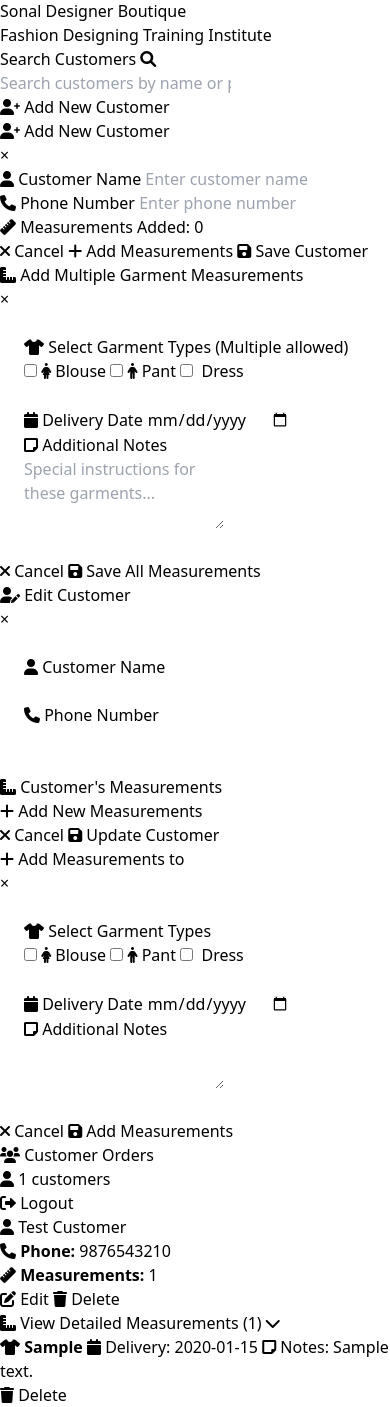
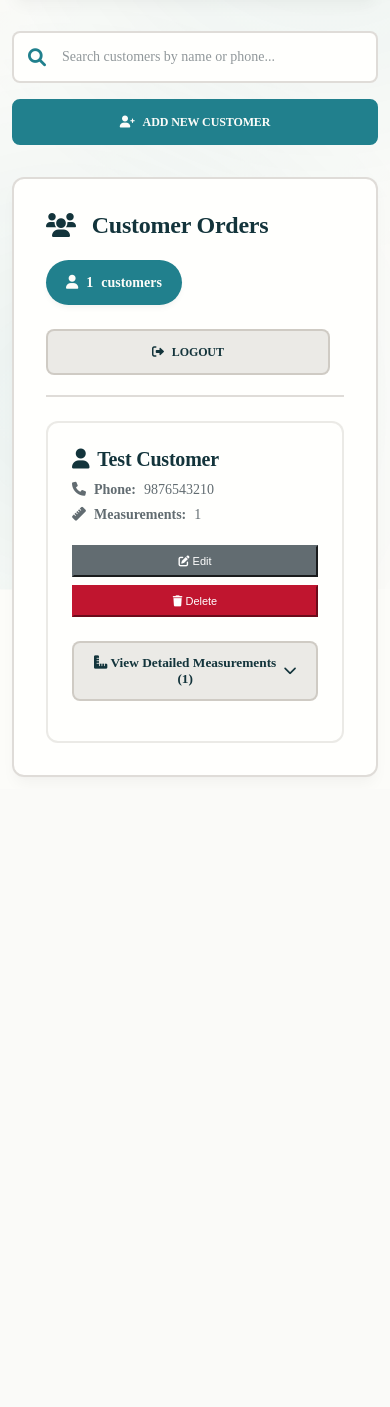
Before and after one commit to kinggrate/sonal-Designer-Boutique, a Flask app: page / in a window 390 px wide. Shown: the part 294-1701 px from the top of the page. After the commit the page ends 1071 px from the top, so only its background shows below. Run offline with Flask 3, Linux system fonts and the light colour scheme; a user stored in the database is signed in; tables that the repository leaves empty hold one stand-in row (values such as "Sample post"); style sheets or scripts are compiled from the project's sources.

Commit message:
Main Push

````diff
--- a/static/css/style.css
+++ b/static/css/style.css
@@ -738,17 +738,23 @@ select.form-control {
 }
 
 /* END PERPLEXITY DESIGN SYSTEM */
-```css
 :root {
-  /* Using design system colors instead of custom gold/black */
-  --color-accent-primary: var(--color-primary);
-  --color-accent-secondary: var(--color-primary-hover);
-  --color-accent-tertiary: var(--color-primary-active);
-  --color-accent-muted: var(--color-text-secondary);
-
-  /* Effects using design system colors */
-  --accent-glow: 0 0 var(--space-20) rgba(var(--color-teal-500-rgb), 0.6);
-  --accent-shadow: var(--shadow-lg);
+  /* Using design system colors instead of custom black/gold theme */
+  --color-gold: var(--color-primary);
+  --color-gold-light: var(--color-primary-hover);
+  --color-gold-dark: var(--color-primary-active);
+  --color-gold-muted: var(--color-text-secondary);
+  --color-warm-black: var(--color-surface);
+  --color-soft-black: var(--color-background);
+  --color-charcoal: var(--color-text-secondary);
+
+  /* Use design system typography */
+  --font-family-base: var(--font-family-base);
+  --font-family-accent: var(--font-family-base);
+
+  /* Adapt glows and shadows to design system */
+  --gold-glow: var(--focus-ring);
+  --gold-shadow: var(--shadow-md);
 }
 
 * {
@@ -763,6 +769,7 @@ body {
   color: var(--color-text);
   min-height: 100vh;
   line-height: var(--line-height-normal);
+  font-size: var(--font-size-base);
 }
 
 /* SPARKLE BACKGROUND */
@@ -773,8 +780,8 @@ body::before {
   left: 0;
   width: 100%;
   height: 100%;
-  background: radial-gradient(circle at 20% 80%, rgba(var(--color-teal-500-rgb), 0.08) 0%, transparent 50%),
-              radial-gradient(circle at 80% 20%, rgba(var(--color-teal-500-rgb), 0.08) 0%, transparent 50%);
+  background: radial-gradient(circle at 20% 80%, rgba(var(--color-teal-500-rgb), 0.1) 0%, transparent 50%),
+              radial-gradient(circle at 80% 20%, rgba(var(--color-teal-500-rgb), 0.1) 0%, transparent 50%);
   animation: sparkle 8s ease-in-out infinite alternate;
   z-index: 0;
   pointer-events: none;
@@ -827,14 +834,14 @@ body::before {
 
 .logo:hover {
   transform: scale(1.05);
-  box-shadow: 0 0 30px rgba(var(--color-teal-500-rgb), 0.8);
+  box-shadow: var(--shadow-lg);
 }
 
 .main-title {
   font-family: var(--font-family-base);
   font-size: var(--font-size-4xl);
   font-weight: var(--font-weight-bold);
-  color: var(--color-primary);
+  color: var(--color-text);
   text-shadow: 2px 2px 4px rgba(0, 0, 0, 0.3);
   margin-bottom: var(--space-16);
   letter-spacing: var(--letter-spacing-tight);
@@ -883,14 +890,15 @@ body::before {
   border-radius: var(--radius-base);
   color: var(--color-text);
   font-size: var(--font-size-base);
+  font-family: var(--font-family-base);
   transition: all var(--duration-normal) var(--ease-standard);
 }
 
 .search-input:focus {
-  outline: none;
+  outline: var(--focus-outline);
   border-color: var(--color-primary);
   box-shadow: var(--focus-ring);
-  background: var(--color-surface);
+  background: var(--color-background);
 }
 
 .search-input::placeholder {
@@ -915,22 +923,24 @@ body::before {
   font-size: var(--font-size-sm);
   text-transform: uppercase;
   letter-spacing: var(--letter-spacing-tight);
+  font-family: var(--font-family-base);
 }
 
 .btn:hover {
-  transform: translateY(-3px);
-  box-shadow: var(--shadow-lg);
+  transform: translateY(-2px);
+  box-shadow: var(--shadow-md);
   background: var(--color-primary-hover);
 }
 
-.btn:focus-visible {
-  outline: none;
+.btn:focus {
+  outline: var(--focus-outline);
   box-shadow: var(--focus-ring);
 }
 
 .btn-primary {
   background: var(--color-primary);
   color: var(--color-btn-primary-text);
+  border-color: var(--color-primary);
 }
 
 .btn-secondary {
@@ -952,19 +962,19 @@ body::before {
 
 .btn-edit {
   background: var(--color-info);
-  color: var(--color-surface);
+  color: var(--color-white);
   border-color: var(--color-info);
 }
 
 .btn-delete {
   background: var(--color-error);
-  color: var(--color-surface);
+  color: var(--color-white);
   border-color: var(--color-error);
 }
 
 .btn-add {
   background: var(--color-success);
-  color: var(--color-surface);
+  color: var(--color-white);
   border-color: var(--color-success);
 }
 
@@ -977,7 +987,7 @@ body::before {
   top: 0;
   width: 100%;
   height: 100%;
-  background-color: rgba(var(--color-slate-900-rgb), 0.9);
+  background-color: rgba(0, 0, 0, 0.8);
   backdrop-filter: blur(10px);
 }
 
@@ -985,7 +995,7 @@ body::before {
   background: var(--color-surface);
   margin: 2% auto;
   padding: 0;
-  border: 3px solid var(--color-border);
+  border: 2px solid var(--color-border);
   border-radius: var(--radius-lg);
   width: 90%;
   max-width: 900px;
@@ -1010,7 +1020,7 @@ body::before {
   padding: var(--space-24) var(--space-32);
   background: var(--color-primary);
   color: var(--color-btn-primary-text);
-  border-radius: calc(var(--radius-lg) - 3px) calc(var(--radius-lg) - 3px) 0 0;
+  border-radius: var(--radius-lg) var(--radius-lg) 0 0;
   display: flex;
   justify-content: space-between;
   align-items: center;
@@ -1037,11 +1047,11 @@ body::before {
   align-items: center;
   justify-content: center;
   border-radius: var(--radius-full);
-  background: rgba(var(--color-slate-900-rgb), 0.1);
+  background: rgba(0, 0, 0, 0.1);
 }
 
 .close:hover {
-  background: rgba(var(--color-slate-900-rgb), 0.2);
+  background: rgba(0, 0, 0, 0.2);
   transform: rotate(90deg) scale(1.1);
 }
 
@@ -1070,12 +1080,13 @@ body::before {
   font-weight: var(--font-weight-bold);
   color: var(--color-text);
   margin-bottom: var(--space-8);
-  font-size: var(--font-size-sm);
+  font-size: var(--font-size-xs);
   text-transform: uppercase;
   letter-spacing: var(--letter-spacing-tight);
   display: flex;
   align-items: center;
   gap: var(--space-8);
+  font-family: var(--font-family-base);
 }
 
 .form-group input,
@@ -1087,16 +1098,17 @@ body::before {
   border-radius: var(--radius-base);
   color: var(--color-text);
   font-size: var(--font-size-base);
+  font-family: var(--font-family-base);
   transition: all var(--duration-normal) var(--ease-standard);
 }
 
 .form-group input:focus,
 .form-group textarea:focus,
 .form-group select:focus {
-  outline: none;
+  outline: var(--focus-outline);
   border-color: var(--color-primary);
   box-shadow: var(--focus-ring);
-  background: var(--color-surface);
+  background: var(--color-background);
 }
 
 .form-group input::placeholder,
@@ -1151,6 +1167,7 @@ body::before {
   background: var(--color-surface);
   border: 2px solid var(--color-border);
   border-radius: var(--radius-md);
+  box-shadow: var(--shadow-sm);
 }
 
 .measurements-section h3,
@@ -1187,7 +1204,7 @@ body::before {
 /* CUSTOMERS SECTION */
 .customers-section {
   background: var(--color-surface);
-  border: 3px solid var(--color-border);
+  border: 2px solid var(--color-border);
   border-radius: var(--radius-lg);
   padding: var(--space-32);
   box-shadow: var(--shadow-lg);
@@ -1206,7 +1223,7 @@ body::before {
 
 .section-header h2 {
   font-family: var(--font-family-base);
-  font-size: var(--font-size-3xl);
+  font-size: var(--font-size-4xl);
   color: var(--color-text);
   font-weight: var(--font-weight-bold);
   display: flex;
@@ -1247,6 +1264,22 @@ body::before {
   padding: var(--space-24);
   transition: all var(--duration-normal) var(--ease-standard);
   position: relative;
+  overflow: hidden;
+}
+
+.customer-card::before {
+  content: '';
+  position: absolute;
+  top: 0;
+  left: -100%;
+  width: 100%;
+  height: 100%;
+  background: linear-gradient(90deg, transparent, rgba(var(--color-teal-500-rgb), 0.1), transparent);
+  transition: left 0.6s ease;
+}
+
+.customer-card:hover::before {
+  left: 100%;
 }
 
 .customer-card:hover {
@@ -1289,11 +1322,11 @@ body::before {
   flex-wrap: wrap;
 }
 
-/* MEASUREMENTS TOGGLE */
+/* COLLAPSIBLE MEASUREMENTS WITH DETAILED FIELDS */
 .measurements-toggle {
-  background: var(--color-primary);
-  color: var(--color-btn-primary-text);
-  border: none;
+  background: var(--color-secondary);
+  color: var(--color-text);
+  border: 2px solid var(--color-border);
   padding: var(--space-12) var(--space-20);
   border-radius: var(--radius-base);
   cursor: pointer;
@@ -1305,10 +1338,11 @@ body::before {
   width: 100%;
   justify-content: space-between;
   margin-bottom: var(--space-16);
+  font-family: var(--font-family-base);
 }
 
 .measurements-toggle:hover {
-  background: var(--color-primary-hover);
+  background: var(--color-secondary-hover);
   transform: translateY(-2px);
 }
 
@@ -1384,7 +1418,7 @@ body::before {
 
 .measurement-info span {
   color: var(--color-text-secondary);
-  font-size: var(--font-size-sm);
+  font-size: var(--font-size-xs);
   display: flex;
   align-items: center;
   gap: var(--space-6);
@@ -1551,6 +1608,21 @@ body::before {
     flex-direction: column;
     gap: var(--space-12);
   }
+
+  .measurement-card {
+    flex-direction: column;
+    align-items: flex-start;
+    gap: var(--space-16);
+  }
+
+  .measurement-actions {
+    width: 100%;
+    justify-content: flex-end;
+  }
+
+  .measurement-details {
+    grid-template-columns: 1fr;
+  }
 }
 
 @media (max-width: 480px) {
@@ -1568,14 +1640,6 @@ body::before {
   }
 
   .main-title {
-    font-size: var(--font-size-2xl);
-  }
-
-  .subtitle {
-    font-size: var(--font-size-base);
-  }
-
-  .section-header h2 {
     font-size: var(--font-size-2xl);
   }
 
@@ -1589,7 +1653,11 @@ body::before {
   .btn {
     width: 100%;
     justify-content: center;
-    font-size: var(--font-size-sm);
+  }
+
+  .btn-small {
+    padding: var(--space-8) var(--space-12);
+    font-size: var(--font-size-xs);
   }
 
   .modal-content {
@@ -1600,28 +1668,22 @@ body::before {
   .customer-form {
     padding: var(--space-20);
   }
-
-  .measurement-details {
-    grid-template-columns: 1fr;
-  }
-
-  .form-actions {
-    flex-direction: column;
-    align-items: stretch;
-  }
-
-  .form-actions .btn {
-    width: 100%;
-  }
-
-  .search-input {
-    font-size: var(--font-size-base);
-    padding: var(--space-12) var(--space-12) var(--space-12) 40px;
-  }
-
-  .search-icon {
-    left: var(--space-12);
-    font-size: var(--font-size-lg);
-  }
-}
-```
+}
+
+/* SCROLLBAR STYLING */
+::-webkit-scrollbar {
+  width: 8px;
+}
+
+::-webkit-scrollbar-track {
+  background: var(--color-background);
+}
+
+::-webkit-scrollbar-thumb {
+  background: var(--color-border);
+  border-radius: var(--radius-sm);
+}
+
+::-webkit-scrollbar-thumb:hover {
+  background: var(--color-primary);
+}
--- a/templates/index.html
+++ b/templates/index.html
@@ -4,13 +4,13 @@
     <meta charset="UTF-8">
     <meta name="viewport" content="width=device-width, initial-scale=1.0">
     <title>Sonal Designer Boutique - Orders Management</title>
-    <link rel="stylesheet" href="{{ url_for('static', filename='css/style_fixed.css') }}">
+    <link rel="stylesheet" href="{{ url_for('static', filename='css/style.css') }}">
     <link href="https://fonts.googleapis.com/css2?family=Playfair+Display:wght@400;600;700&family=Inter:wght@300;400;500;600&display=swap" rel="stylesheet">
     <link rel="stylesheet" href="https://cdnjs.cloudflare.com/ajax/libs/font-awesome/6.0.0/css/all.min.css">
 </head>
 <body>
     <div class="container">
-        <!-- Header with Logo - FIXED -->
+        <!-- Header with Logo - PERFECT BLACK & GOLD -->
         <header class="header">
             <div class="logo-container">
                 <img src="{{ url_for('static', filename='images/WhatsApp-Image-2025-07-06-at-18.34.54_726adc49.jpg') }}" alt="Sonal Designer Boutique" class="logo">
@@ -242,6 +242,12 @@
                 <!-- Customers will be loaded here -->
             </div>
         </section>
+
+        <!-- Loading Spinner -->
+        <div id="loadingSpinner" class="loading-spinner">
+            <div class="spinner"></div>
+            <p>Loading...</p>
+        </div>
     </div>
 
     <script>
@@ -289,7 +295,7 @@
             let editingCustomerId = null;
             let allCustomers = []; // Store all customers for search
 
-            // MEASUREMENT FIELD TEMPLATES WITH DETAILED VIEW
+            // MEASUREMENT FIELD TEMPLATES WITH DETAILED VIEW - ALL FIELDS DISPLAYED
             const garmentFields = {
                 blouse: `
                     <div class="garment-fields">
@@ -1093,15 +1099,19 @@
 
             // Load customers function
             function loadCustomers() {
+                document.getElementById('loadingSpinner').style.display = 'block';
+
                 fetch('/api/customers')
                     .then(res => res.json())
                     .then(customers => {
                         allCustomers = customers; // Store for search
                         displayCustomers(customers);
+                        document.getElementById('loadingSpinner').style.display = 'none';
                     })
                     .catch(err => {
                         console.error('Error loading customers:', err);
                         alert('❌ Error loading customers: ' + err.message);
+                        document.getElementById('loadingSpinner').style.display = 'none';
                     });
             }
 
````
Also changed, not shown: other parts of static/css/style.css (+32 -5 lines), static/css/login.css (+74 -67 lines).
